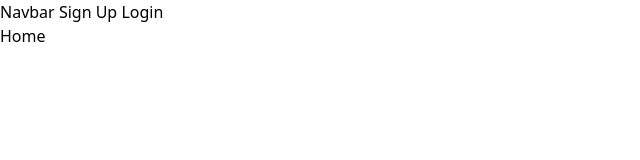
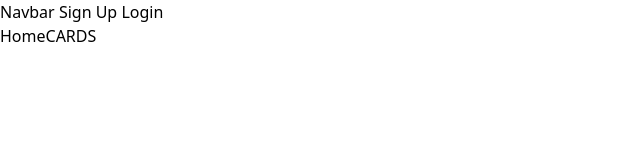
Before and after one commit to sebascb/ProjectM3frontend, a React (Create React App) app: page / in a window 1280 px wide. Shown: the top 160 px of the page, without its empty margins (0-640 px from the left). Built offline with nearby package versions, Linux system fonts and the light colour scheme; no server answers; the HTML template or start-up script is replaced by a standard one.

Commit message:
prueba netlify

```diff
--- a/src/pages/Home.jsx
+++ b/src/pages/Home.jsx
@@ -1,7 +1,7 @@
 function Home() {
   return (
     <div>
-      <h1>Home</h1>
+      <h1>HomeCARDS</h1>
     </div>
   );
 }
```
